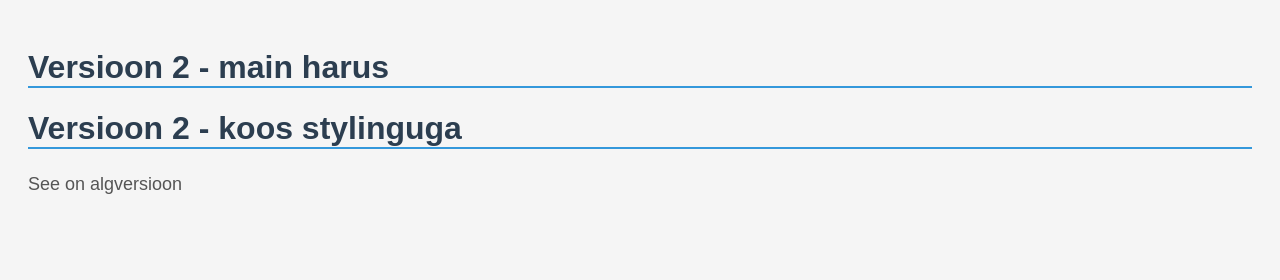
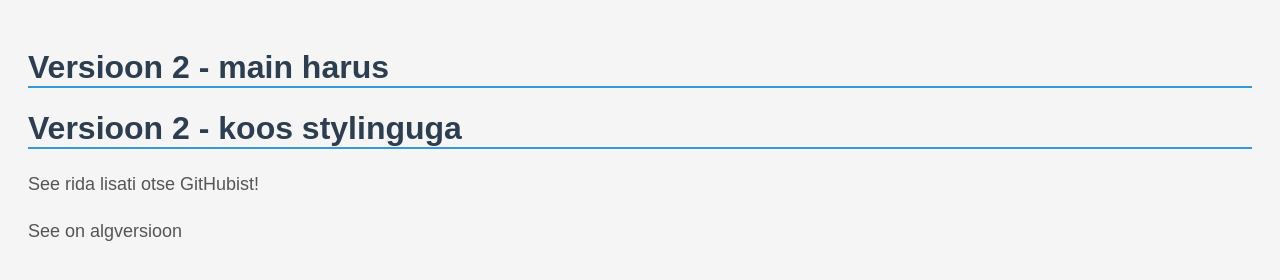
Before and after one commit to Anneli172/git-homework, a plain HTML site: page index.html in a window 1280 px wide. Drawn offline with Linux system fonts and the light colour scheme.

Commit message:
Update index.html
lisatud Githubist

```diff
--- a/index.html
+++ b/index.html
@@ -7,6 +7,7 @@
 <body>
     <h1>Versioon 2 - main harus</h1>
     <h1>Versioon 2 - koos stylinguga</h1>
+    <p>See rida lisati otse GitHubist!</p>
     <p>See on algversioon</p>
 </body>
 </html>
```
